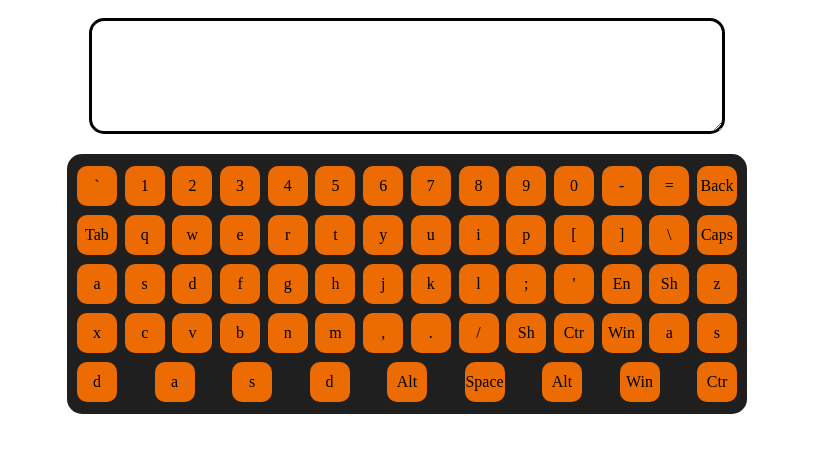
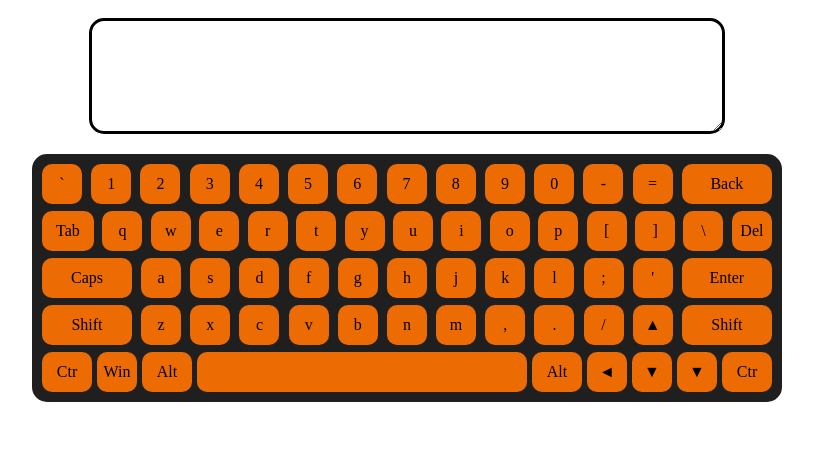
Before and after one commit to Bentrend/virtual-keyboard, a plain HTML site: page virtual-keyboard/index.html in a window 1280 px wide. Shown: the whole page, without its empty margins (233-1046 px from the left). Drawn offline with Linux system fonts and the light colour scheme.

Commit message:
feat: add CapsLock function

```diff
--- a/virtual-keyboard/script.js
+++ b/virtual-keyboard/script.js
@@ -1,27 +1,66 @@
-class Key {
-    usChar;
-    ruChar;
-constructor (usChar, ruChar) {
+let text = "";
+let upperChar = false;
+
+class BasicKey {
+constructor (usChar, ruChar, className, upChar) {
     this.usChar = usChar;
     this.ruChar = ruChar;
+    this.className = className;
+    this.upChar = upChar;
 }
     onClick(text) {
         text+=this.usChar;
         return text;
     }
-}
+};
 
-const keys = [new Key("`", "ё"), new Key("1", "1"), new Key("2", "2"), new Key("3", "3"), new Key("4", "4"), new Key("5", "5"),
-              new Key("6", "6"), new Key("7", "7"), new Key("8", "8"), new Key("9", "9"), new Key("0", "0"), new Key("-", "-"),
-              new Key("=", "="), new Key("Back", "Back"), new Key("Tab", "Tab"), new Key("q", "й"), new Key("w", "ц"), new Key("e", "у"),
-              new Key("r", "к"), new Key("t", "е"), new Key("y", "н"), new Key("u", "г"), new Key("i", "ш"), new Key("p", "з"),
-              new Key("[", "х"), new Key("]", "ъ"), new Key("\\", "\\"), new Key("Caps", "Caps"), new Key("a", "ф"), new Key("s", "ы"),
-              new Key("d", "в"), new Key("f", "а"), new Key("g", "п"), new Key("h", "р"), new Key("j", "о"), new Key("k", "л"),
-              new Key("l", "д"), new Key(";", "ж"), new Key("'", "э"), new Key("En", "En"), new Key("Sh", "Sh"), new Key("z", "я"),
-              new Key("x", "ч"), new Key("c", "с"), new Key("v", "м"), new Key("b", "и"), new Key("n", "т"), new Key("m", "ь"),
-              new Key(",", "б"), new Key(".", "ю"), new Key("/", "."), new Key("Sh", "Sh"), new Key("Ctr", "Ctr"), new Key("Win", "Win"),
-              new Key("a", "ф"), new Key("s", "ы"), new Key("d", "в"), new Key("a", "ф"), new Key("s", "ы"), new Key("d", "в"),
-              new Key("Alt", "Alt"), new Key("Space", "Space"), new Key("Alt", "Alt"), new Key("Win", "Win"), new Key("Ctr", "Ctr")];
+class CapsKey extends BasicKey  {
+
+
+    onClick = function () {
+        let capsButton = document.querySelector(".caps-button");
+        let arrButton = document.querySelectorAll(".button");
+        if (upperChar == false) {
+
+            for (let i = 0; i < arrButton.length; i++) {
+                arrButton[i].innerHTML = arrButton[i].innerHTML.toUpperCase();
+            };
+
+            for (let i = 0; i < keys.length; i++) {
+                if (keys[i].className == "button") {
+                    keys[i].usChar = keys[i].usChar.toUpperCase();
+                    upperChar = true;
+                    capsButton.classList.add("caps-active");
+                }
+            }
+        }
+        else {
+            for (let i = 0; i < arrButton.length; i++) {
+                arrButton[i].innerHTML = arrButton[i].innerHTML.toLowerCase();
+            };
+
+            for (let i = 0; i < keys.length; i++) {
+            keys[i].usChar = keys[i].usChar.toLowerCase();
+            upperChar = false;
+            capsButton.classList.remove("caps-active");
+            }
+
+        }
+        return text;
+    };
+};
+
+
+const keys = [new BasicKey("`", "ё","button",false), new BasicKey("1", "1", "button",false), new BasicKey("2", "2", "button",false), new BasicKey("3", "3","button",false), new BasicKey("4", "4","button",false), new BasicKey("5", "5","button",false),
+              new BasicKey("6", "6","button",false), new BasicKey("7", "7", "button",false), new BasicKey("8", "8", "button",false), new BasicKey("9", "9","button",false), new BasicKey("0", "0","button"), new BasicKey("-", "-","button"),
+              new BasicKey("=", "=","button",false), new BasicKey("Back", "Back", "function-button"), new BasicKey("Tab", "Tab", "tab-button"), new BasicKey("q", "й","button",false), new BasicKey("w", "ц","button"), new BasicKey("e", "у","button"),
+              new BasicKey("r", "к","button",false), new BasicKey("t", "е", "button"), new BasicKey("y", "н", "button",false), new BasicKey("u", "г","button"), new BasicKey("i", "ш","button"), new BasicKey("o", "щ","button"), new BasicKey("p", "з", "button"),
+              new BasicKey("[", "х","button",false), new BasicKey("]", "ъ", "button",false), new BasicKey("\\", "\\", "button",false), new BasicKey("Del", "Del", "dell-button"), new CapsKey("Caps", "Caps","caps-button"), new BasicKey("a", "ф","button"), new BasicKey("s", "ы","button"),
+              new BasicKey("d", "в","button",false), new BasicKey("f", "а", "button",false), new BasicKey("g", "п", "button",false), new BasicKey("h", "р","button"), new BasicKey("j", "о", "button"), new BasicKey("k", "л", "button"),
+              new BasicKey("l", "д","button",false), new BasicKey(";", "ж", "button",false), new BasicKey("'", "э", "button",false), new BasicKey("Enter", "Enter","function-button"), new BasicKey("Shift", "Shift","function-button"), new BasicKey("z", "я","button"),
+              new BasicKey("x", "ч","button",false), new BasicKey("c", "с", "button",false), new BasicKey("v", "м", "button",false), new BasicKey("b", "и","button"), new BasicKey("n", "т","button"), new BasicKey("m", "ь","button"),
+              new BasicKey(",", "б","button",false), new BasicKey(".", "ю", "button",false), new BasicKey("/", ".", "button",false), new BasicKey("▲", "▲","button"), new BasicKey("Shift", "Shift","function-button"), new BasicKey("Ctr", "Ctr","ctrl-alt-button"), new BasicKey("Win", "Win","win-button"),
+              new BasicKey("Alt", "Alt","ctrl-alt-button"), new BasicKey(" ", " ", "space-button"), new BasicKey("Alt", "Alt", "ctrl-alt-button"), new BasicKey("◄", "◄","button"), new BasicKey("▼", "▼","button"), new BasicKey("▼", "▼","button"), new BasicKey("Ctr", "Ctr","ctrl-alt-button")];
 
 const keyboard = document.createElement("div");
 const textArea = document.createElement("textarea")
@@ -34,16 +73,14 @@ keyboard.className = ("keyboard");
 body.append(keyboard);
 
 
-let text = "";
-
 
 for (let i = 0; i < keys.length; i++) {
     let button = document.createElement("div");
-    button.className = ("button");
-    button.innerHTML = (`${keys[i].usChar}`)
+    button.className = (`${keys[i].className}`);
+    button.innerHTML = (`${keys[i].usChar}`);
     keyboard.append(button);
     button.addEventListener("click", () => {
-        text = keys[i].onClick(text)
+        text = keys[i].onClick(text);
         textArea.innerHTML = text;
     });
 
--- a/virtual-keyboard/style.css
+++ b/virtual-keyboard/style.css
@@ -15,9 +15,8 @@
     align-items: center;
     flex-wrap: wrap;
     column-gap: 5px;
-    row-gap: 5px;
-    width: 660px;
-    height: 240px;
+    row-gap: 7px;
+    width: 730px;
     position: relative;
     top: 30px;
     margin: 0 auto;
@@ -26,7 +25,9 @@
     background-color: rgb(32, 31, 31);
 }
 
-.button {
+.button,
+.dell-button,
+.win-button {
     display: flex;
     justify-content: center;
     align-items: center;
@@ -36,10 +37,74 @@
     background-color: rgba(253, 114, 0, 0.925);
 }
 
-.button:hover {
+.function-button,
+.caps-button {
+    display: flex;
+    justify-content: center;
+    align-items: center;
+    width: 90px;
+    height: 40px;
+    border-radius: 10px;
+    background-color: rgba(253, 114, 0, 0.925);
+}
+
+.space-button {
+    display: flex;
+    justify-content: center;
+    align-items: center;
+    width: 330px;
+    height: 40px;
+    border-radius: 10px;
+    background-color: rgba(253, 114, 0, 0.925);
+}
+
+.ctrl-alt-button {
+    display: flex;
+    justify-content: center;
+    align-items: center;
+    width: 50px;
+    height: 40px;
+    border-radius: 10px;
+    background-color: rgba(253, 114, 0, 0.925);
+}
+
+.tab-button {
+    display: flex;
+    justify-content: center;
+    align-items: center;
+    width: 52px;
+    height: 40px;
+    border-radius: 10px;
+    background-color: rgba(253, 114, 0, 0.925);
+}
+.caps-button:hover,
+.dell-button:hover,
+.win-button:hover,
+.tab-button:hover,
+.ctrl-alt-button:hover,
+.button:hover,
+.function-button:hover {
     cursor: pointer;
-    transform: scale(1.2);
+    transform: scale(1.1);
 }
-.button:active {
+.space-button:hover {
+    cursor: pointer;
+}
+.caps-active {display: flex;
+    justify-content: center;
+    align-items: center;
+    width: 90px;
+    height: 40px;
+    border-radius: 10px;
     background-color: rgba(253, 114, 0, 0.541);
+    transform: scale(1.1);
 }
+.win-button:active,
+.dell-button:active,
+.space-button:active,
+.ctrl-alt-button:active,
+.button:active,
+.function-button:active {
+    background-color: rgba(253, 114, 0, 0.541);
+    transform: scale(1);
+}
```
